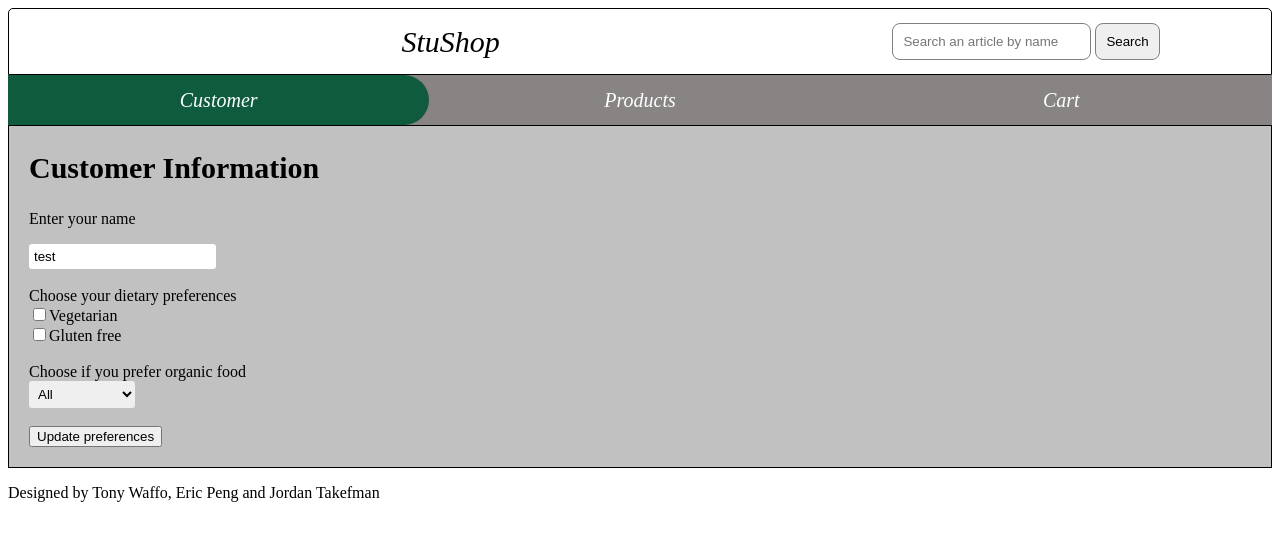
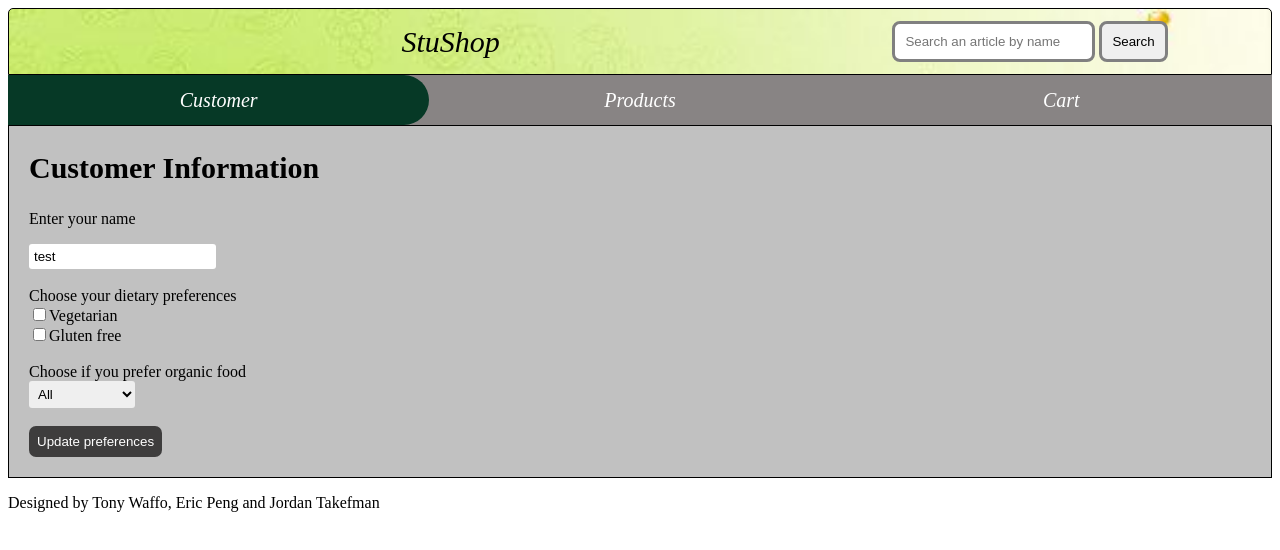
Before and after one commit to SEG3125-A/Group36-Lab-3, a plain HTML site: page index.html in a window 1280 px wide. Drawn offline with Linux system fonts and the light colour scheme.

Commit message:
background added to the header

```diff
--- a/lab3.css
+++ b/lab3.css
@@ -18,6 +18,8 @@ header{
     align-items: center;
     justify-content: space-between;
     height: 65px;
+    background-image: url("images/banner.jpeg");
+    background-size: cover;
 }
 .logo{
     flex: 60%;
@@ -34,7 +36,7 @@ header{
 .searchbox input[type="search"],.searchbox input[type="button"]{
     padding:10px;
     border-radius: 8px;
-    border: 1px solid gray;
+    border: 3px solid gray;
 }
 .searchbox input[type="button"]:hover{
     background-color: rgb(14, 91, 62);
@@ -62,7 +64,7 @@ nav> div{
     border-bottom-right-radius: 60px ;
 }
 .clientNav{
-    background-color: rgb(14, 91, 62);
+    background-color: rgb(6, 57, 38);
 }
 
 section div{
@@ -97,7 +99,7 @@ input[type="text"], select{
     border-radius: 3px;
     border: none;
 }
-.section input[type="button"]{
+section input[type="button"]{
     border: none;
     padding: 8px;
     border-radius: 7px;
@@ -105,9 +107,9 @@ input[type="text"], select{
     color: white;
     transition: 0.05s;
 }
-.section input[type="button"]:hover{
+section input[type="button"]:hover{
     background-color: rgb(14, 91, 62);
 }
-.section input[type="button"]:active{
+section input[type="button"]:active{
     transform: scale(1.05);
 }
```
Also changed, not shown: images/banner.jpeg (added).
